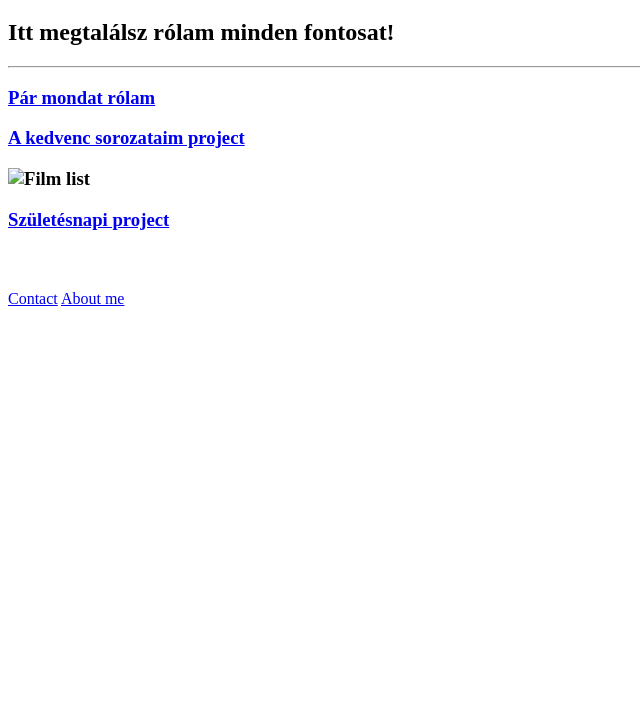
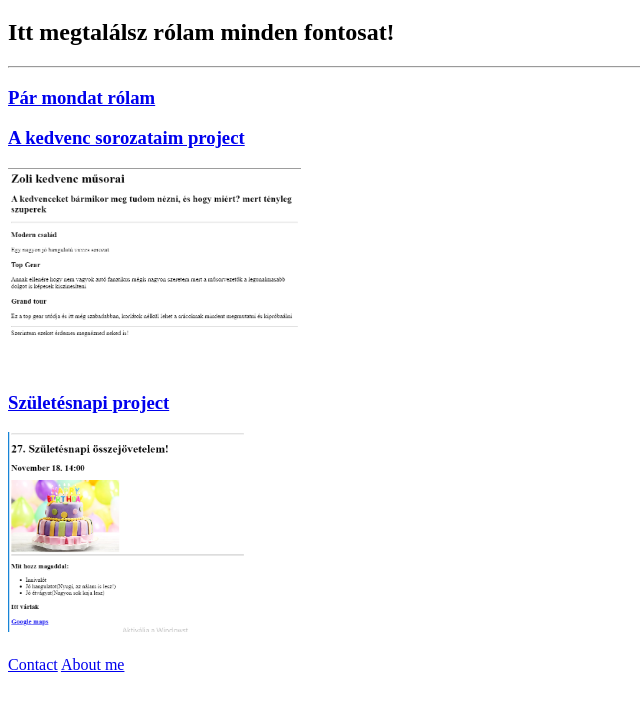
Before and after one commit to hunyady-zoltan/project1, a plain HTML site: page index.html in a window 1280 px wide. Shown: the part 61-772 px from the top of the page, without its empty margins (0-640 px from the left). Drawn offline with Linux system fonts and the light colour scheme.

Commit message:
Update index.html

```diff
--- a/index.html
+++ b/index.html
@@ -14,17 +14,17 @@
       <h2>Itt megtalálsz rólam minden fontosat!</h2>
   <hr>
   <h3>
-  <a href="./4.3 HTML Porfolio Project/public/about.html">Pár mondat rólam</a>
+  <a href="./public/about.html">Pár mondat rólam</a>
   <p></p>
 
       <a href="./public/movie-ranking.html">A kedvenc sorozataim project</a>
       <p></p>
-      <img src="./public/film.png" height="200" alt="Film list">
+      <img src="../assets/images/film.png" height="200" alt="Film list">
   <p></p>
 
       <a href="./public/birthday-invite.html">Születésnapi project</a>
       <p></p>
-      <img src="./public/birthday.png" height="200" alt="">
+      <img src="../assets/images/birthday.png" height="200" alt="">
   <p></p>
 
   </h3>
```
